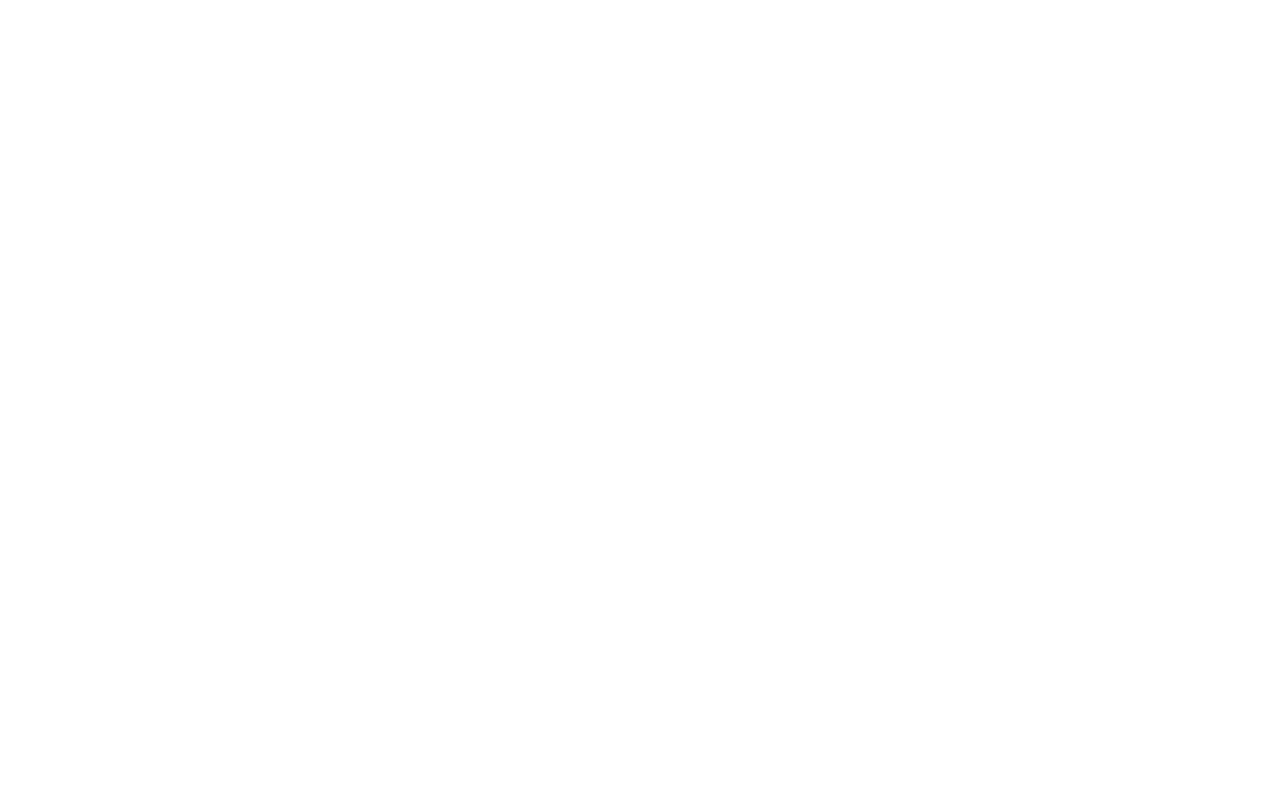
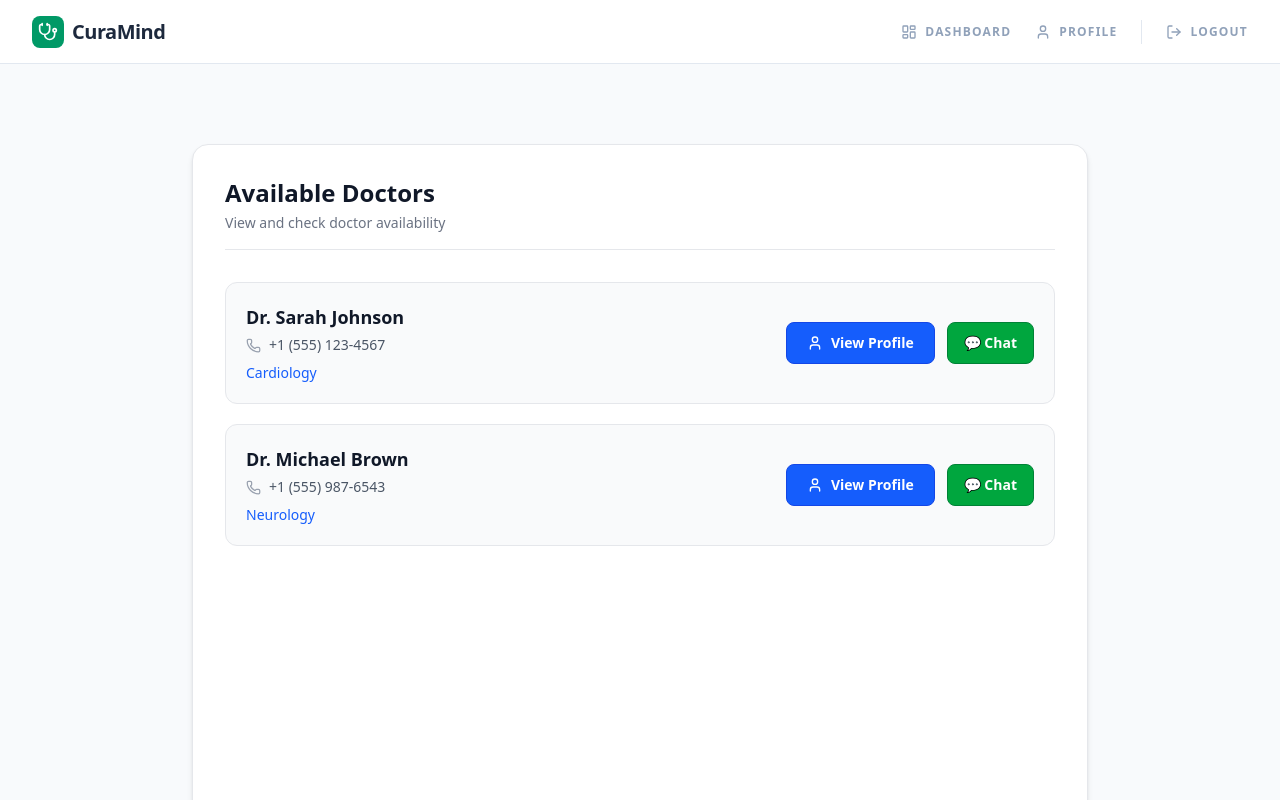
Before and after one commit to Shasank12345/CURA_MIND, a React (Vite) app in the folder Frontend/: page /userpannel/Aviabledoctorlist in a window 1280 px wide. Before the commit this address had no page. Built offline with nearby package versions, Linux system fonts and the light colour scheme.

Commit message:
aviable doctor list

```diff
--- a/Frontend/package.json
+++ b/Frontend/package.json
@@ -29,6 +29,7 @@
     "@types/react": "^19.2.5",
     "@types/react-dom": "^19.2.3",
     "@vitejs/plugin-react": "^5.1.1",
+    "baseline-browser-mapping": "^2.9.19",
     "eslint": "^9.39.1",
     "eslint-plugin-react-hooks": "^7.0.1",
     "eslint-plugin-react-refresh": "^0.4.24",
--- a/Frontend/src/App.jsx
+++ b/Frontend/src/App.jsx
@@ -73,9 +73,11 @@
           <Route index element={<Navigate to="dashboard" replace />} />
           <Route path="dashboard" element={<UserDashboard />} />
           <Route path="chatbot" element={<Chatbot />} />
-          <Route path="onetoonechat" element={<Onetoonechat />} />
+            <Route path="Aviabledoctorlist" element={<AvailableDoctorList />} />
           <Route path="userprofile" element={<UserProfile />} />
           <Route path="profileedit" element={<UserProfileEdit />} />
+          <Route path="onetoonechat" element={<Onetoonechat />} />
+
         </Route>
 
         {/* Doctor Routes */}
--- a/Frontend/src/Components/Module-2/Aviabledoctorlist.jsx
+++ b/Frontend/src/Components/Module-2/Aviabledoctorlist.jsx
@@ -1,5 +1,6 @@
 import { useState } from "react";
 import { Phone, User } from "lucide-react";
+import { useNavigate } from "react-router-dom";
 
 /* ================= MOCK DATA ================= */
 
@@ -24,18 +25,19 @@
   },
 ];
 
-/* ================= COMPONENT ================= */
+
 
 export default function AvailableDoctorList() {
-  const [hoveredDoctor, setHoveredDoctor] = useState(null);
+  const [hoveredDoctor, setHoveredDoctor] = useState(null)
+  const navigate = useNavigate();
 
   return (
     <div className="min-h-screen bg-slate-50 flex justify-center px-4 pt-20 pb-10">
 
-      {/* Main Container */}
+
       <div className="w-full max-w-4xl bg-white border border-gray-200 rounded-2xl shadow-md p-8">
 
-        {/* Header */}
+
         <div className="mb-8 border-b border-gray-200 pb-4">
           <h1 className="text-2xl font-bold text-gray-900">
             Available Doctors
@@ -45,7 +47,7 @@
           </p>
         </div>
 
-        {/* Doctor List */}
+
         <div className="space-y-5">
           {doctors.map((doctor) => (
             <div
@@ -54,7 +56,7 @@
                          p-5 rounded-xl border border-gray-200 bg-gray-50
                          hover:bg-white hover:shadow-lg hover:z-20 transition-all duration-200"
             >
-              {/* Doctor Info */}
+
               <div>
                 <p className="text-lg font-semibold text-gray-900">
                   {doctor.name}
@@ -70,8 +72,9 @@
                 </p>
               </div>
 
-              {/* Profile Button */}
-              <div className="relative">
+
+              <div className="relative flex items-center gap-3">
+
                 <button
                   onMouseEnter={() => setHoveredDoctor(doctor)}
                   onMouseLeave={() => setHoveredDoctor(null)}
@@ -84,7 +87,18 @@
                   View Profile
                 </button>
 
-                {/* Hover Profile Card */}
+
+                <button
+                onClick={() => navigate("/userpannel/onetoonechat")}
+                  className="flex items-center gap-2 px-4 py-2.5
+                             text-sm font-semibold bg-green-600 text-white
+                             rounded-lg border border-green-700
+                             hover:bg-green-700 hover:scale-[1.02] active:scale-[0.98] transition-all"
+                >
+                  💬 Chat
+                </button>
+
+
                 {hoveredDoctor?.id === doctor.id && (
                   <div
                     className="absolute right-0 top-12 z-[9999] w-72
@@ -110,11 +124,15 @@
                     <div className="mt-4 pt-4 border-t border-gray-100 text-sm text-gray-700 space-y-2">
                       <p className="flex justify-between">
                         <span className="text-gray-500">Hospital:</span>
-                        <span className="font-medium text-right">{doctor.hospital}</span>
+                        <span className="font-medium text-right">
+                          {doctor.hospital}
+                        </span>
                       </p>
                       <p className="flex justify-between">
                         <span className="text-gray-500">Experience:</span>
-                        <span className="font-medium">{doctor.experience}</span>
+                        <span className="font-medium">
+                          {doctor.experience}
+                        </span>
                       </p>
                       <div className="flex items-center gap-2 pt-1 text-gray-600">
                         <Phone size={14} className="text-blue-500" />
--- a/Frontend/src/Components/Module-2/Navbar.jsx
+++ b/Frontend/src/Components/Module-2/Navbar.jsx
@@ -36,7 +36,7 @@
 
           {/* Profile Link */}
           <button
-            onClick={() => navigate("/userpannel/Userprofile")}
+            onClick={() => navigate("/userpannel/userprofile")}
             className={`flex items-center gap-2 text-xs font-black uppercase tracking-widest transition-colors ${
               location.pathname.includes("Userprofile") ? "text-emerald-600" : "text-slate-400 hover:text-slate-600"
             }`}
--- a/Frontend/src/Components/Module-2/Userdashboard.jsx
+++ b/Frontend/src/Components/Module-2/Userdashboard.jsx
@@ -86,7 +86,7 @@
           <FileText className="text-white/40 group-hover:text-white transition-colors" size={40} />
         </Link>
 
-        <Link to="/userpannel/onetoonechat" className="bg-slate-800 p-8 rounded-2xl flex items-center justify-between group transition hover:bg-slate-900 shadow-sm">
+        <Link to="/userpannel/Aviabledoctorlist" className="bg-slate-800 p-8 rounded-2xl flex items-center justify-between group transition hover:bg-slate-900 shadow-sm">
           <div>
             <h3 className="text-white font-black text-xl">CONSULT DOCTOR</h3>
             <p className="text-slate-400 text-xs font-bold uppercase tracking-wider mt-1 underline">Chat with Specialist</p>
```
Also changed, not shown: 1 other file (tests, documents, lock files or other folders).
